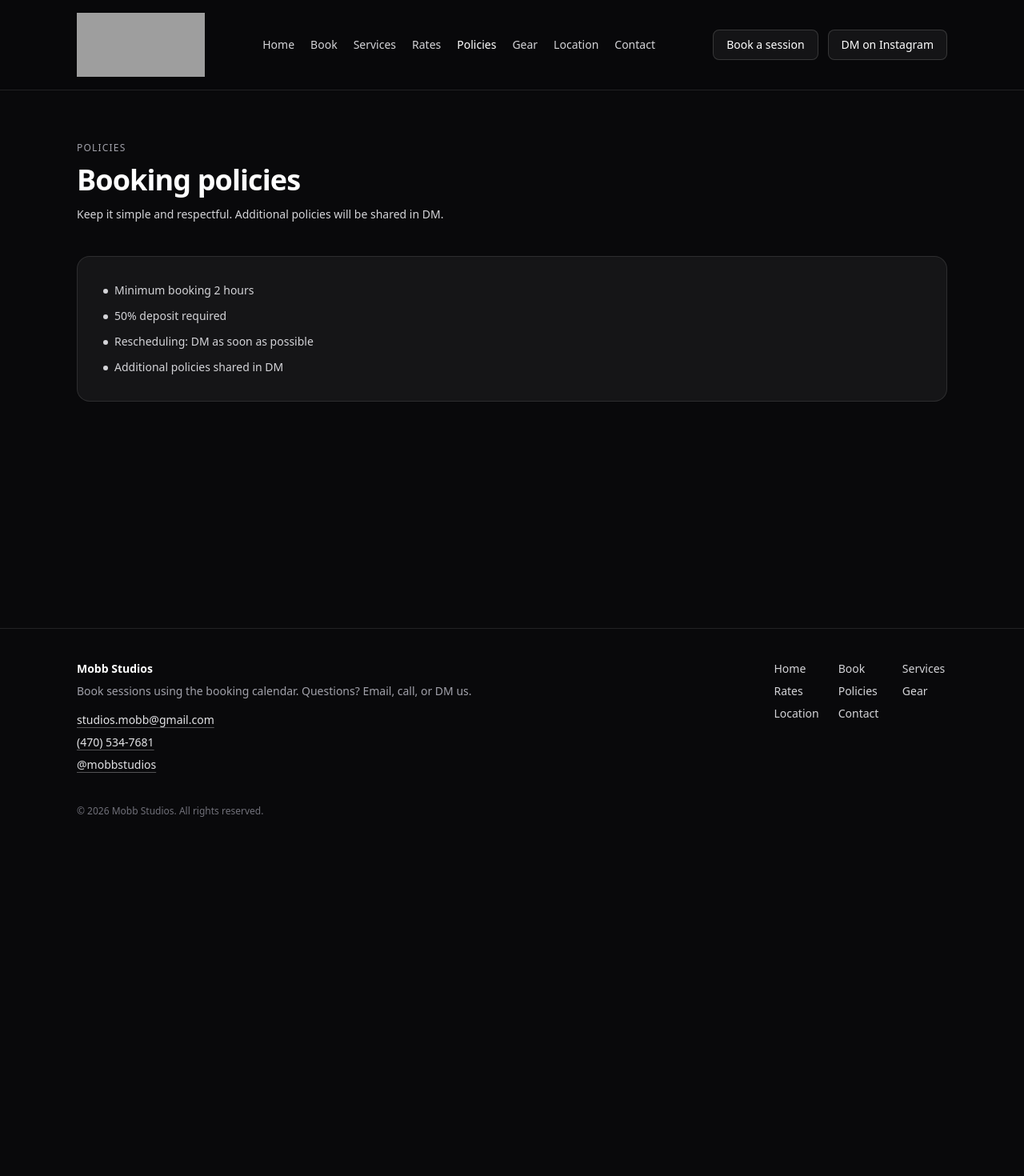
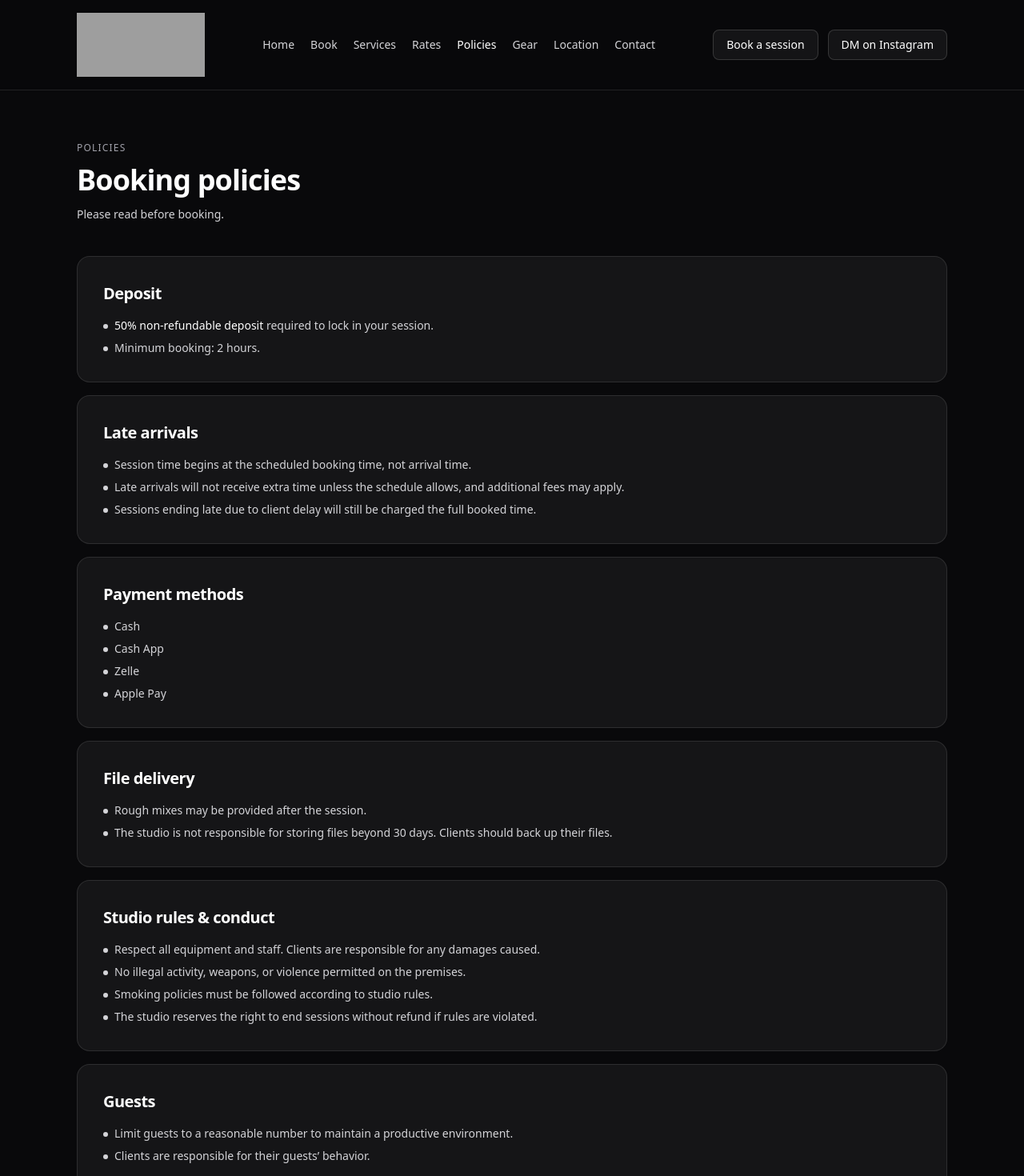
Before and after one commit to b2nnyy/MobbStudio, a React (Vite) app: page /#/policies in a window 1280 px wide. Shown: the top 1470 px of the page at 80% size. Before the commit the page ends 1062 px from the top, so only its background shows below. Built offline with nearby package versions, Linux system fonts and the light colour scheme; grey boxes are pictures that could not be loaded.

Commit message:
Add Room A/B pricing, room-based booking, and expanded policies

```diff
--- a/src/components/PricingTable.tsx
+++ b/src/components/PricingTable.tsx
@@ -1,20 +1,22 @@
-import { depositPercent, minHours, rates } from '../lib/constants'
+import { depositPercent, minHours, rooms } from '../lib/constants'
 import { Card, CardBody } from './Card'
 
 export function PricingTable() {
   return (
     <div className="grid gap-4 lg:grid-cols-2">
-      <Card>
-        <CardBody className="p-6">
-          <p className="text-sm text-zinc-400">Studio session (engineer included)</p>
-          <p className="mt-2 text-3xl font-semibold tracking-tight text-white">
-            ${rates.withEngineerHourly}/hr
-          </p>
-          <p className="mt-2 text-sm text-zinc-300">
-            All sessions are booked with an engineer.
-          </p>
-        </CardBody>
-      </Card>
+      <div className="grid gap-4">
+        {rooms.map((room) => (
+          <Card key={room.id}>
+            <CardBody className="p-6">
+              <p className="text-sm text-zinc-400">{room.name}</p>
+              <p className="mt-2 text-3xl font-semibold tracking-tight text-white">
+                ${room.hourlyRate}/hr
+              </p>
+              <p className="mt-2 text-sm text-zinc-300">Studio session (engineer included).</p>
+            </CardBody>
+          </Card>
+        ))}
+      </div>
 
       <div className="grid gap-4">
         <Card>
--- a/src/lib/bookingApi.ts
+++ b/src/lib/bookingApi.ts
@@ -1,4 +1,4 @@
-import { bookingApiUrl, minHours } from './constants'
+import { bookingApiUrl, minHours, type StudioRoomId } from './constants'
 import { jsonp } from './jsonp'
 
 export type BusyResponse = {
@@ -16,8 +16,10 @@ export type BookResponse = {
   end?: string
 }
 
-export async function fetchBusyHours(dateIso: string): Promise<number[]> {
-  const url = `${bookingApiUrl}?mode=busy&date=${encodeURIComponent(dateIso)}`
+export async function fetchBusyHours(dateIso: string, roomId: StudioRoomId): Promise<number[]> {
+  const url = `${bookingApiUrl}?mode=busy&date=${encodeURIComponent(dateIso)}&room=${encodeURIComponent(
+    roomId,
+  )}`
   const data = await jsonp<BusyResponse>(url)
   if (!data.ok) throw new Error(data.error || 'Failed to load availability')
   return Array.isArray(data.busyHours) ? data.busyHours : []
@@ -28,6 +30,7 @@ export async function bookSession(input: {
   phone: string
   instagram: string
   date: string // YYYY-MM-DD
+  roomId: StudioRoomId
   startHour: number // 0-23
   durationMinutes: number
   notes?: string
@@ -38,6 +41,7 @@ export async function bookSession(input: {
   params.set('phone', input.phone)
   params.set('instagram', input.instagram)
   params.set('date', input.date)
+  params.set('room', input.roomId)
   params.set('startHour', String(input.startHour))
   params.set('durationMinutes', String(input.durationMinutes))
   if (input.notes) params.set('notes', input.notes)
--- a/src/lib/constants.ts
+++ b/src/lib/constants.ts
@@ -9,9 +9,22 @@ export const contactEmail = 'studios.mobb@gmail.com'
 export const contactPhoneDisplay = '(470) 534-7681'
 export const contactPhoneTel = '+14705347681'
 
-export const rates = {
-  withEngineerHourly: 50,
-} as const
+export type StudioRoomId = 'A' | 'B'
+
+export const rooms: Array<{
+  id: StudioRoomId
+  name: string
+  hourlyRate: number
+}> = [
+  { id: 'A', name: 'Room A', hourlyRate: 60 },
+  { id: 'B', name: 'Room B', hourlyRate: 40 },
+] as const
+
+export function getRoomById(id: StudioRoomId) {
+  const room = rooms.find((r) => r.id === id)
+  if (!room) throw new Error(`Unknown room id: ${id}`)
+  return room
+}
 
 export const depositPercent = 50
 export const minHours = 2
--- a/src/routes/Book.tsx
+++ b/src/routes/Book.tsx
@@ -6,7 +6,9 @@ import {
   instagramUrl,
   minAdvanceHours,
   minHours,
-  rates,
+  getRoomById,
+  rooms,
+  type StudioRoomId,
 } from '../lib/constants'
 import { bookSession, fetchBusyHours } from '../lib/bookingApi'
 import { ButtonExternalLink, ButtonLink, Button } from '../components/Button'
@@ -47,6 +49,8 @@ export function Book() {
   const [viewMonth, setViewMonth] = useState(() => startOfMonth(new Date()))
   const [date, setDate] = useState(() => isoLocalDate(new Date()))
 
+  const [roomId, setRoomId] = useState<StudioRoomId>('A')
+
   const [busyHours, setBusyHours] = useState<number[] | null>(null)
   const busySet = useMemo(() => new Set(busyHours ?? []), [busyHours])
   const [loadingBusy, setLoadingBusy] = useState(false)
@@ -63,6 +67,7 @@ export function Book() {
   const [submitMsg, setSubmitMsg] = useState<string | null>(null)
   const [bookingSucceeded, setBookingSucceeded] = useState(false)
   const [bookedHours, setBookedHours] = useState<number | null>(null)
+  const [bookedRoomId, setBookedRoomId] = useState<StudioRoomId | null>(null)
 
   useEffect(() => {
     let cancelled = false
@@ -72,7 +77,7 @@ export function Book() {
     setSelectedHours([])
     ;(async () => {
       try {
-        const data = await fetchBusyHours(date)
+        const data = await fetchBusyHours(date, roomId)
         if (!cancelled) setBusyHours(data)
       } catch (e) {
         if (!cancelled) {
@@ -86,7 +91,7 @@ export function Book() {
     return () => {
       cancelled = true
     }
-  }, [date])
+  }, [date, roomId])
 
   const minStart = useMemo(() => {
     const now = new Date()
@@ -153,7 +158,11 @@ export function Book() {
     selectedHours.every((h) => isHourAvailable(h)) &&
     !submitting
 
-  const successfulSessionTotal = bookedHours == null ? 0 : bookedHours * rates.withEngineerHourly
+  const activeRoom = useMemo(() => getRoomById(roomId), [roomId])
+  const successfulRoom = bookedRoomId == null ? activeRoom : getRoomById(bookedRoomId)
+
+  const successfulSessionTotal =
+    bookedHours == null ? 0 : bookedHours * successfulRoom.hourlyRate
   const successfulDepositAmount =
     successfulSessionTotal * (depositPercent / 100)
   const successfulDepositDisplay = successfulDepositAmount.toFixed(2)
@@ -182,6 +191,7 @@ export function Book() {
         phone: phone.trim(),
         instagram: ig.trim(),
         date,
+        roomId,
         startHour: selectedStartHour,
         durationMinutes: selectedDurationHours * 60,
         notes: notes.trim() || undefined,
@@ -189,14 +199,16 @@ export function Book() {
       setSubmitMsg('Request received — check your email/DMs for confirmation (if applicable).')
       setBookingSucceeded(true)
       setBookedHours(selectedDurationHours)
+      setBookedRoomId(roomId)
       // Refresh availability after booking
-      const data = await fetchBusyHours(date)
+      const data = await fetchBusyHours(date, roomId)
       setBusyHours(data)
       setSelectedHours([])
     } catch (e) {
       setSubmitMsg(e instanceof Error ? e.message : 'Booking failed')
       setBookingSucceeded(false)
       setBookedHours(null)
+      setBookedRoomId(null)
     } finally {
       setSubmitting(false)
     }
@@ -306,6 +318,27 @@ export function Book() {
                 <p className="mt-1 text-xs text-zinc-500">
                   Select at least {minHours} consecutive hourly slots (max 12).
                 </p>
+                <p className="mt-2 text-xs text-zinc-400">
+                  Selected room: <span className="text-white">{activeRoom.name}</span> · $
+                  {activeRoom.hourlyRate}/hr
+                </p>
+              </div>
+              <div className="flex flex-col gap-1">
+                <label className="text-xs font-medium text-zinc-300" htmlFor="bkRoom">
+                  Room
+                </label>
+                <select
+                  id="bkRoom"
+                  value={roomId}
+                  onChange={(e) => setRoomId(e.target.value as StudioRoomId)}
+                  className="w-full rounded-lg border border-white/10 bg-zinc-950/60 px-3 py-2 text-sm text-white focus-visible:outline-none focus-visible:ring-2 focus-visible:ring-zinc-200 focus-visible:ring-offset-2 focus-visible:ring-offset-zinc-950"
+                >
+                  {rooms.map((r) => (
+                    <option key={r.id} value={r.id}>
+                      {r.name} · ${r.hourlyRate}/hr
+                    </option>
+                  ))}
+                </select>
               </div>
             </div>
 
@@ -424,7 +457,7 @@ export function Book() {
               <p className="text-sm text-zinc-400">
                 {selectedStartHour == null
                   ? `Select at least ${minHours} consecutive hourly slots.`
-                  : `Selected: ${selectedRange} (${selectedDurationHours} hour${selectedDurationHours === 1 ? '' : 's'}).`}
+                  : `Selected: ${selectedRange} · ${activeRoom.name} (${selectedDurationHours} hour${selectedDurationHours === 1 ? '' : 's'}).`}
               </p>
             </div>
 
@@ -437,7 +470,7 @@ export function Book() {
             {bookingSucceeded ? (
               <div className="mt-4 rounded-xl border border-white/10 bg-white/5 p-4">
                 <p className="text-sm text-zinc-200">
-                  Deposit is {depositPercent}% of your session total (with engineer rate).
+                  Deposit is {depositPercent}% non-refundable of your session total ({successfulRoom.name}).
                 </p>
                 <p className="mt-1 text-sm text-zinc-300">
                   Session total: ${successfulSessionTotalDisplay} · Deposit due: ${successfulDepositDisplay}
--- a/src/routes/Home.tsx
+++ b/src/routes/Home.tsx
@@ -4,7 +4,7 @@ import {
   instagramHandle,
   instagramUrl,
   minHours,
-  rates,
+  rooms,
   studioName,
 } from '../lib/constants'
 import { ButtonExternalLink, ButtonLink } from '../components/Button'
@@ -101,17 +101,24 @@ export function Home() {
                 Rates
               </h2>
               <p className="mt-2 text-sm text-zinc-400">
-                Minimum {minHours} hours. {depositPercent}% deposit required to lock in.
+                Minimum {minHours} hours. {depositPercent}% non-refundable deposit required to lock in.
               </p>
 
               <div className="mt-6 grid gap-3">
-                <div className="rounded-2xl border border-white/10 bg-white/5 p-5">
-                  <p className="text-sm text-zinc-400">Studio session (engineer included)</p>
-                  <p className="mt-2 text-2xl font-semibold text-white">
-                    ${rates.withEngineerHourly}/hr
-                  </p>
-                  <p className="mt-2 text-sm text-zinc-300">All sessions are booked with an engineer.</p>
-                </div>
+                {rooms.map((room) => (
+                  <div
+                    key={room.id}
+                    className="rounded-2xl border border-white/10 bg-white/5 p-5"
+                  >
+                    <p className="text-sm text-zinc-400">{room.name}</p>
+                    <p className="mt-2 text-2xl font-semibold text-white">
+                      ${room.hourlyRate}/hr
+                    </p>
+                    <p className="mt-2 text-sm text-zinc-300">
+                      Studio session (engineer included).
+                    </p>
+                  </div>
+                ))}
               </div>
             </div>
 
@@ -196,7 +203,7 @@ export function Home() {
               items={[
                 {
                   question: 'Do you require a deposit?',
-                  answer: `Yes—${depositPercent}% deposit is required to lock in your session.`,
+                  answer: `Yes—${depositPercent}% non-refundable deposit is required to lock in your session.`,
                 },
                 {
                   question: 'Minimum booking time?',
--- a/src/routes/Policies.tsx
+++ b/src/routes/Policies.tsx
@@ -8,28 +8,126 @@ export function Policies() {
       <SectionHeader
         eyebrow="Policies"
         title="Booking policies"
-        description="Keep it simple and respectful. Additional policies will be shared in DM."
+        description="Please read before booking."
       />
 
-      <div className="mt-10">
+      <div className="mt-10 grid gap-4">
         <Card>
           <CardBody>
-            <ul className="space-y-3 text-sm text-zinc-300">
+            <h2 className="text-xl font-semibold tracking-tight text-white">Deposit</h2>
+            <ul className="mt-4 space-y-2 text-sm text-zinc-300">
               <li className="flex gap-2">
                 <span className="mt-2 size-1.5 shrink-0 rounded-full bg-zinc-300" />
-                <span>Minimum booking {minHours} hours</span>
+                <span>
+                  <span className="text-white">{depositPercent}% non-refundable deposit</span> required to
+                  lock in your session.
+                </span>
               </li>
               <li className="flex gap-2">
                 <span className="mt-2 size-1.5 shrink-0 rounded-full bg-zinc-300" />
-                <span>{depositPercent}% deposit required</span>
+                <span>Minimum booking: {minHours} hours.</span>
+              </li>
+            </ul>
+          </CardBody>
+        </Card>
+
+        <Card>
+          <CardBody>
+            <h2 className="text-xl font-semibold tracking-tight text-white">Late arrivals</h2>
+            <ul className="mt-4 space-y-2 text-sm text-zinc-300">
+              <li className="flex gap-2">
+                <span className="mt-2 size-1.5 shrink-0 rounded-full bg-zinc-300" />
+                <span>Session time begins at the scheduled booking time, not arrival time.</span>
               </li>
               <li className="flex gap-2">
                 <span className="mt-2 size-1.5 shrink-0 rounded-full bg-zinc-300" />
-                <span>Rescheduling: DM as soon as possible</span>
+                <span>
+                  Late arrivals will not receive extra time unless the schedule allows, and additional fees
+                  may apply.
+                </span>
               </li>
               <li className="flex gap-2">
                 <span className="mt-2 size-1.5 shrink-0 rounded-full bg-zinc-300" />
-                <span>Additional policies shared in DM</span>
+                <span>
+                  Sessions ending late due to client delay will still be charged the full booked time.
+                </span>
+              </li>
+            </ul>
+          </CardBody>
+        </Card>
+
+        <Card>
+          <CardBody>
+            <h2 className="text-xl font-semibold tracking-tight text-white">Payment methods</h2>
+            <ul className="mt-4 space-y-2 text-sm text-zinc-300">
+              {['Cash', 'Cash App', 'Zelle', 'Apple Pay'].map((m) => (
+                <li key={m} className="flex gap-2">
+                  <span className="mt-2 size-1.5 shrink-0 rounded-full bg-zinc-300" />
+                  <span>{m}</span>
+                </li>
+              ))}
+            </ul>
+          </CardBody>
+        </Card>
+
+        <Card>
+          <CardBody>
+            <h2 className="text-xl font-semibold tracking-tight text-white">File delivery</h2>
+            <ul className="mt-4 space-y-2 text-sm text-zinc-300">
+              <li className="flex gap-2">
+                <span className="mt-2 size-1.5 shrink-0 rounded-full bg-zinc-300" />
+                <span>Rough mixes may be provided after the session.</span>
+              </li>
+              <li className="flex gap-2">
+                <span className="mt-2 size-1.5 shrink-0 rounded-full bg-zinc-300" />
+                <span>
+                  The studio is not responsible for storing files beyond 30 days. Clients should back up
+                  their files.
+                </span>
+              </li>
+            </ul>
+          </CardBody>
+        </Card>
+
+        <Card>
+          <CardBody>
+            <h2 className="text-xl font-semibold tracking-tight text-white">Studio rules & conduct</h2>
+            <ul className="mt-4 space-y-2 text-sm text-zinc-300">
+              <li className="flex gap-2">
+                <span className="mt-2 size-1.5 shrink-0 rounded-full bg-zinc-300" />
+                <span>Respect all equipment and staff. Clients are responsible for any damages caused.</span>
+              </li>
+              <li className="flex gap-2">
+                <span className="mt-2 size-1.5 shrink-0 rounded-full bg-zinc-300" />
+                <span>
+                  No illegal activity, weapons, or violence permitted on the premises.
+                </span>
+              </li>
+              <li className="flex gap-2">
+                <span className="mt-2 size-1.5 shrink-0 rounded-full bg-zinc-300" />
+                <span>Smoking policies must be followed according to studio rules.</span>
+              </li>
+              <li className="flex gap-2">
+                <span className="mt-2 size-1.5 shrink-0 rounded-full bg-zinc-300" />
+                <span>
+                  The studio reserves the right to end sessions without refund if rules are violated.
+                </span>
+              </li>
+            </ul>
+          </CardBody>
+        </Card>
+
+        <Card>
+          <CardBody>
+            <h2 className="text-xl font-semibold tracking-tight text-white">Guests</h2>
+            <ul className="mt-4 space-y-2 text-sm text-zinc-300">
+              <li className="flex gap-2">
+                <span className="mt-2 size-1.5 shrink-0 rounded-full bg-zinc-300" />
+                <span>Limit guests to a reasonable number to maintain a productive environment.</span>
+              </li>
+              <li className="flex gap-2">
+                <span className="mt-2 size-1.5 shrink-0 rounded-full bg-zinc-300" />
+                <span>Clients are responsible for their guests’ behavior.</span>
               </li>
             </ul>
           </CardBody>
--- a/src/routes/Rates.tsx
+++ b/src/routes/Rates.tsx
@@ -14,7 +14,7 @@ export function Rates() {
       <SectionHeader
         eyebrow="Rates"
         title="Studio rates"
-        description={`Transparent pricing at ${studioName}. Book from the calendar, and DM us if you have questions.`}
+        description={`Room A and Room B pricing at ${studioName}. Book from the calendar, and DM us if you have questions.`}
       />
 
       <div className="mt-10">
```
Also changed, not shown: 1 other file (tests, documents, lock files or other folders).
